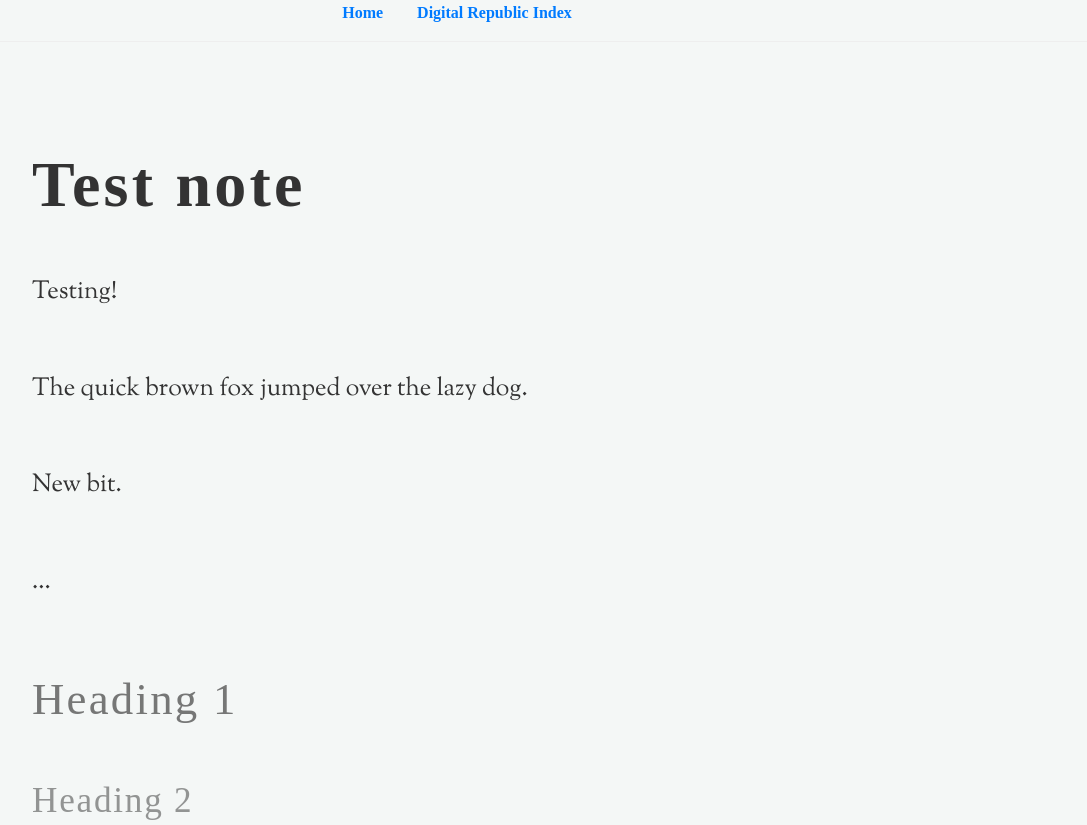
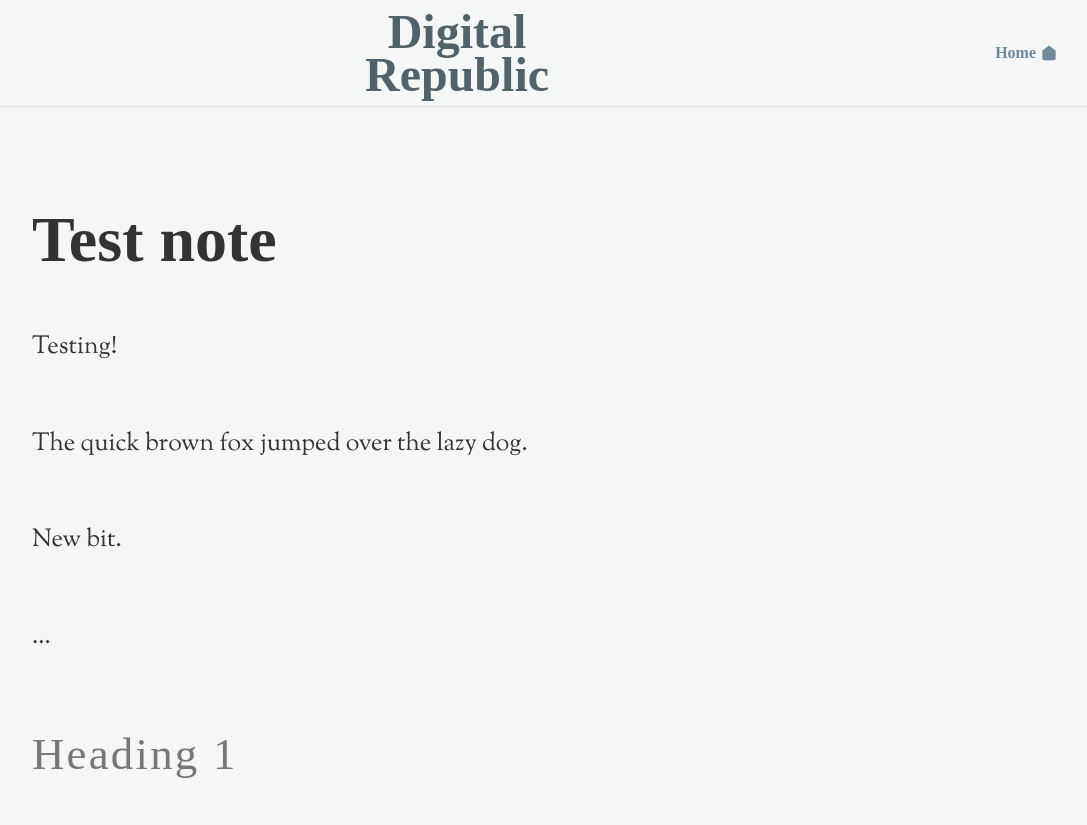
Before and after one commit to theocapocci/respublicadigitalis.uk-V1, an Astro site: page /test-note in a window 1280 px wide. Shown: the top 825 px of the page, without its empty margins (183-1270 px from the left). Built offline with nearby package versions, Linux system fonts and the light colour scheme; Astro itself is replaced by a stand-in of ours; a web font is replaced by a local one.

Commit message:
Update republic layout

```diff
--- a/src/layouts/RepublicLayout.astro
+++ b/src/layouts/RepublicLayout.astro
@@ -1,10 +1,7 @@
 ---
 // src/layouts/RepublicLayout.astro
-// This is a basic layout for your digital republic notes.
-// You can customize it with your site's header, footer, styling, etc.
-import '../styles/global.css'; // Import the global CSS file directly
+import '../styles/global.css'; // Your global styles
 const { frontmatter } = Astro.props;
-// Ensure frontmatter exists before trying to access its properties
 const title = frontmatter?.title || 'Untitled Note';
 ---
 <!DOCTYPE html>
@@ -13,74 +10,97 @@ const title = frontmatter?.title || 'Untitled Note';
     <meta charset="UTF-8">
     <meta name="viewport" content="width=device-width, initial-scale=1.0">
     <title>{title} | Respublica Digitalis</title>
-    <style scoped> /* Explicitly added 'scoped' attribute */
-        /* Local styles for RepublicLayout.astro, overriding global where necessary */
+    <style>
+        /*
+          Styles for RepublicLayout.astro.
+          The header styles below are copied directly from index.astro to ensure an identical look.
+        */
 
-        header {
-            border-bottom: 1px solid #eee;
-            padding-bottom: 15px;
-            margin-bottom: 30px;
-            text-align: center; /* Centers the navigation links */
+        /* Banner styles from index.astro */
+        .banner {
+            color: #3A3A3A;
+            padding: 40px 40px;
+            display: flex;
+            justify-content: flex-end; /* Pushes the dropdown-link to the far right */
+            align-items: center;
+            margin-bottom: 0px;
+            box-shadow: none;
+            position: relative; /* This makes the absolute positioning of the title work correctly */
+            border-bottom: 1px solid #E8E5DF; /* Subtle, warm grey divider */
         }
-        nav a {
-            margin: 0 15px;
+        .banner-title-wrapper {
+            position: absolute;
+            left: 50%;
+            top: 50%;
+            transform: translate(-50%, -50%);
+            text-align: center;
+            z-index: 1;
+        }
+        .banner h2 {
+            font-family: 'Cormorant SC', serif;
+            font-size: 3.0em;
+            margin: 0;
+            color: #526269; /* Deep blue-grey color for the title */
+            line-height: 0.9;
+        }
+        .banner a.dropdown-link {
+            display: inline-flex;
+            align-items: center;
+            gap: 5px;
+            color: #6F8A9B;
             text-decoration: none;
-            color: #007bff;
             font-weight: bold;
+            transition: color 0.3s ease-in-out;
+            background: none;
+            padding: 0;
+            border-radius: 0;
+            box-shadow: none;
+            transform: none;
+            z-index: 2; /* Ensure it's above the title if overlapping */
         }
-        nav a:hover {
+        .banner a.dropdown-link:hover {
+            color: #4A6D7C;
             text-decoration: underline;
         }
-
-        /* Heading styles - these will be left-aligned within the main content block */
-        /* New, specific style for the LAYOUT'S main title */
-        h1 {
-            font-family: 'Cormorant SC', serif;
-            font-size: 4rem;      /* Larger font size */
-            text-align: left;   /* Center the title */
-            opacity: 1;           /* Make it fully opaque */
-            font-weight: 700;     /* Make it bolder */
-            margin-bottom: 2rem;  /* Add some space below it */
-            letter-spacing: 0.05em;
-            text-transform: none;
+        .dropdown-link svg {
+            width: 1em;
+            height: 1em;
+            fill: currentColor;
         }
 
-        /* Styles for any OTHER headings that might be in the layout (h2, h3, etc.) */
-        h2, h3, h4, h5, h6 {
+        /* Layout styles for the note content */
+        main {
+            max-width: 850px;
+            margin: 0 auto;
+            padding: 40px 20px 20px; /* Added top padding to give space below header */
+        }
+
+        main h1 {
             font-family: 'Cormorant Garamond', serif;
-            font-weight: 300;
-            text-transform: none;
-            letter-spacing: 0.05em;
-            text-align: left;
-        }
-        h2 { font-size: 2.2rem; opacity: 0.5; }
-        h3 { font-size: 1.8rem; opacity: 0.5; }
-
-        /* Main content area: centered block, left-aligned text */
-        main {
-            max-width: 850px;   /* Increased from 800px to 1000px */
-            margin: 0 auto;     /* Center the main content area itself on the page */
-            padding: 20px;      /* Add padding inside the main content area */
-            text-align: left;   /* Make all text content within main left-aligned */
-            padding-bottom: 40px; /* Keep existing bottom padding */
+            font-size: 4rem;
+            font-weight: 700;
+            margin-bottom: 2rem;
         }
 
         footer {
-            border-top: 1px solid #eee;
-            padding-top: 15px;
-            margin-top: 30px;
+            max-width: 850px;
+            margin: 30px auto 0;
+            padding: 15px 20px;
+            border-top: 1px solid #E8E5DF; /* Matching the header's border color */
             text-align: center;
-            color: #777;
-            font-size: 0.9em;
+            color: #3A3A3A;
         }
     </style>
 </head>
 <body>
-    <header>
-        <nav>
-            <a href="/">Home</a>
-            <a href="/republic/">Digital Republic Index</a>
-            </nav>
+    <header class="banner">
+        <div class="banner-title-wrapper">
+            <h2>Digital<br />Republic</h2>
+        </div>
+        <a href="/" class="dropdown-link">
+            Home
+            <svg xmlns="http://www.w3.org/2000/svg" width="24" height="24" viewBox="0 0 24 24" fill="none" stroke="currentColor" stroke-width="2" stroke-linecap="round" stroke-linejoin="round" class="lucide lucide-home"><path d="m3 9 9-7 9 7v11a2 2 0 0 1-2 2H5a2 2 0 0 1-2-2z"/><polyline points="9 22 9 12 15 12 15 22"/></svg>
+        </a>
     </header>
 
     <main>
@@ -88,7 +108,8 @@ const title = frontmatter?.title || 'Untitled Note';
         <article class="prose">
             <slot />
         </article>
-        </main>
+    </main>
+
     <footer>
         <p>&copy; {new Date().getFullYear()} Respublica Digitalis</p>
     </footer>
```
